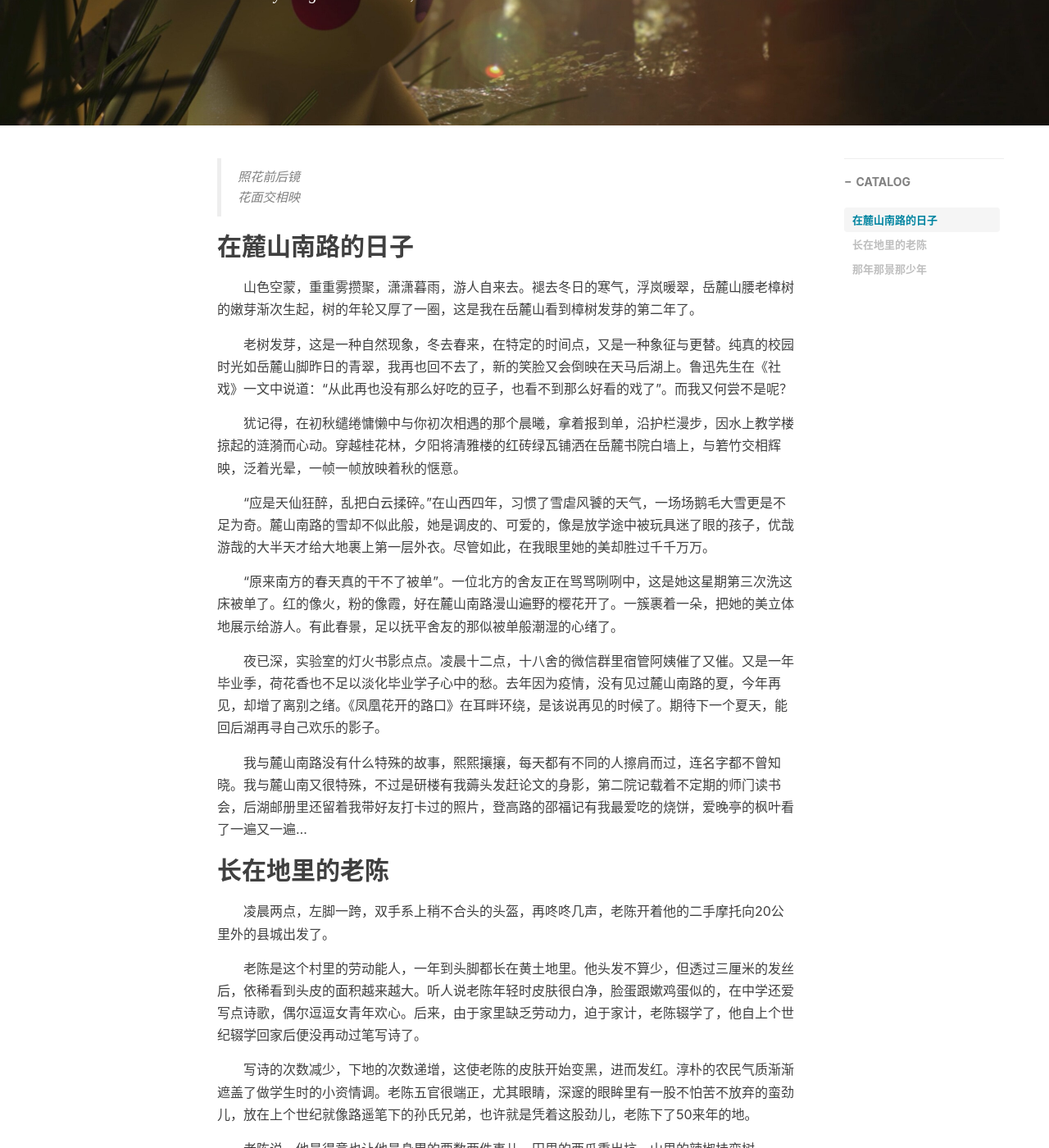
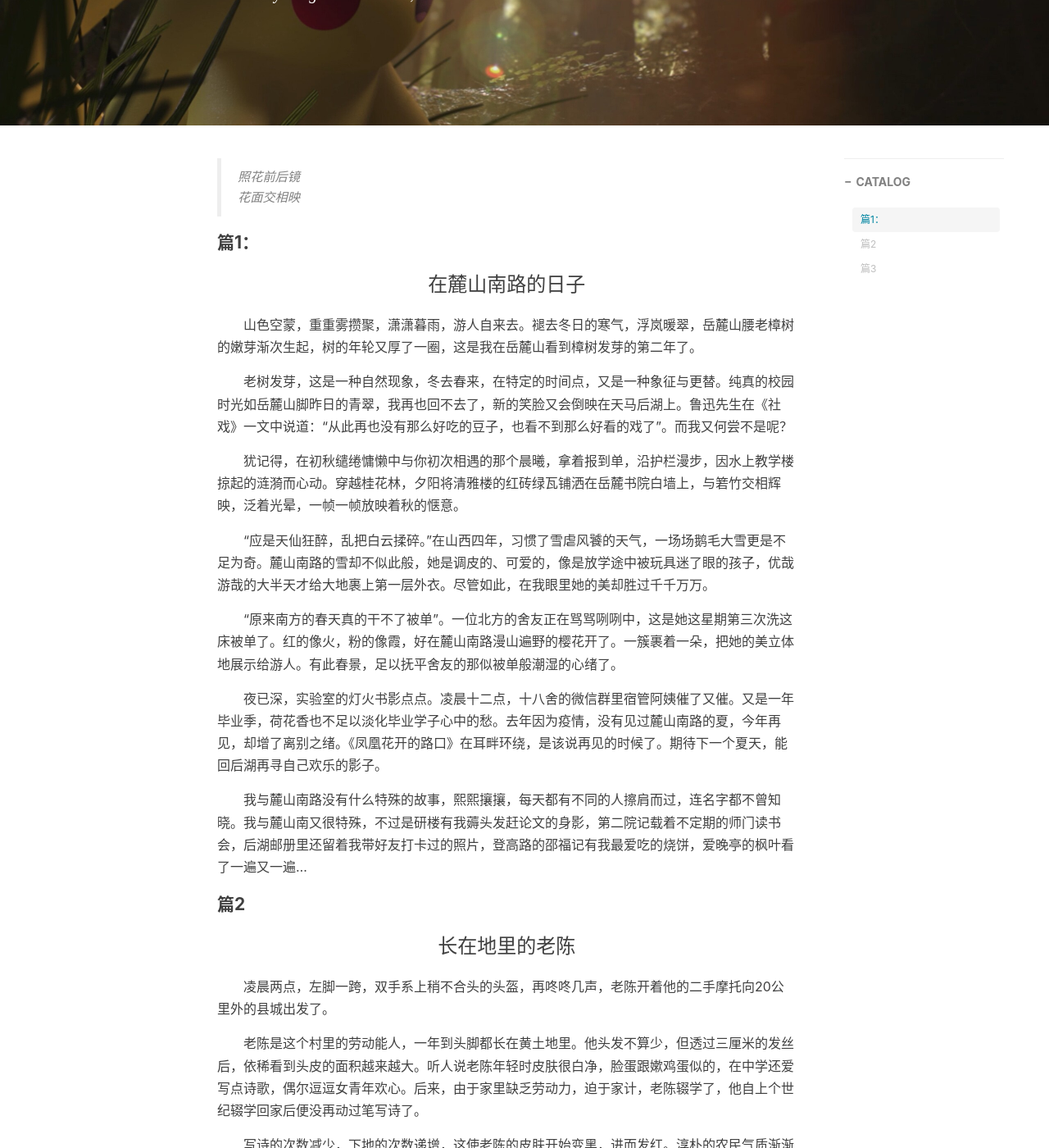
Before and after one commit to bbkgl/bbkgl.github.io, a Jekyll site: the page built from _posts/2021-03-30-随笔.md, in a window 1280 px wide and 1400 px high, scrolled down 370 px. Shown: the whole window at 82% size. Built offline with Jekyll 4.4.1, drawn with Linux system fonts in a browser that asks for light colours; nearby versions of some CDN libraries; our own code applies the rules of GitHub Pages for plain Markdown files; comment, search, counter and statistics services are not loaded.

Commit message:
随笔更新

```diff
--- a/_posts/2021-03-30-随笔.md
+++ b/_posts/2021-03-30-随笔.md
@@ -15,7 +15,9 @@ tags:
 >
 > 花面交相映
 
-## 在麓山南路的日子
+#### 篇1：
+
+<center><font size=5>在麓山南路的日子</font></center>
 
 　　山色空蒙，重重雾攒聚，潇潇暮雨，游人自来去。褪去冬日的寒气，浮岚暖翠，岳麓山腰老樟树的嫩芽渐次生起，树的年轮又厚了一圈，这是我在岳麓山看到樟树发芽的第二年了。
 
@@ -31,7 +33,9 @@ tags:
 
 　　我与麓山南路没有什么特殊的故事，熙熙攘攘，每天都有不同的人擦肩而过，连名字都不曾知晓。我与麓山南又很特殊，不过是研楼有我薅头发赶论文的身影，第二院记载着不定期的师门读书会，后湖邮册里还留着我带好友打卡过的照片，登高路的邵福记有我最爱吃的烧饼，爱晚亭的枫叶看了一遍又一遍…
 
-## 长在地里的老陈
+####  篇2
+
+<center><font size=5>长在地里的老陈</font></center>
 
 　　凌晨两点，左脚一跨，双手系上稍不合头的头盔，再咚咚几声，老陈开着他的二手摩托向20公里外的县城出发了。
 
@@ -61,7 +65,9 @@ tags:
 
 　　清晨，公鸡刚打鸣完，老陈的二手摩托从二十公里外的县城批发完辣椒回来了，摩托排气管还在冒着气，但老陈已经进入梦乡了...
 
-## 那年那景那少年
+####  篇3
+
+<center><font size=5>那年那景那少年</font></center>
 
 　　这一年我行过很多地方的路，路过很多地方的风景，景色如画中荒唐了很多次的时间，但那一脑子单纯的想法，却没能再有。
 
```
